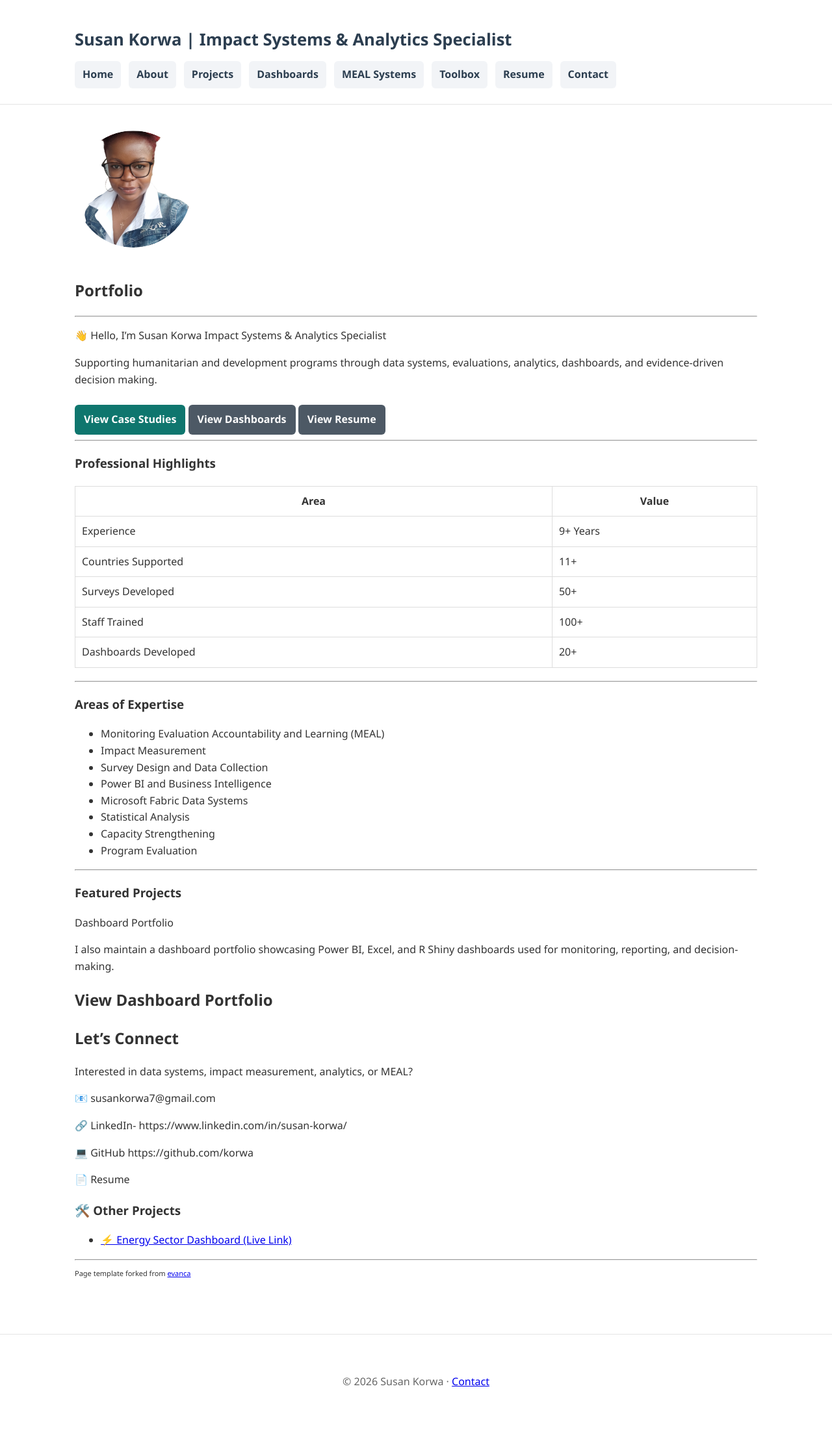
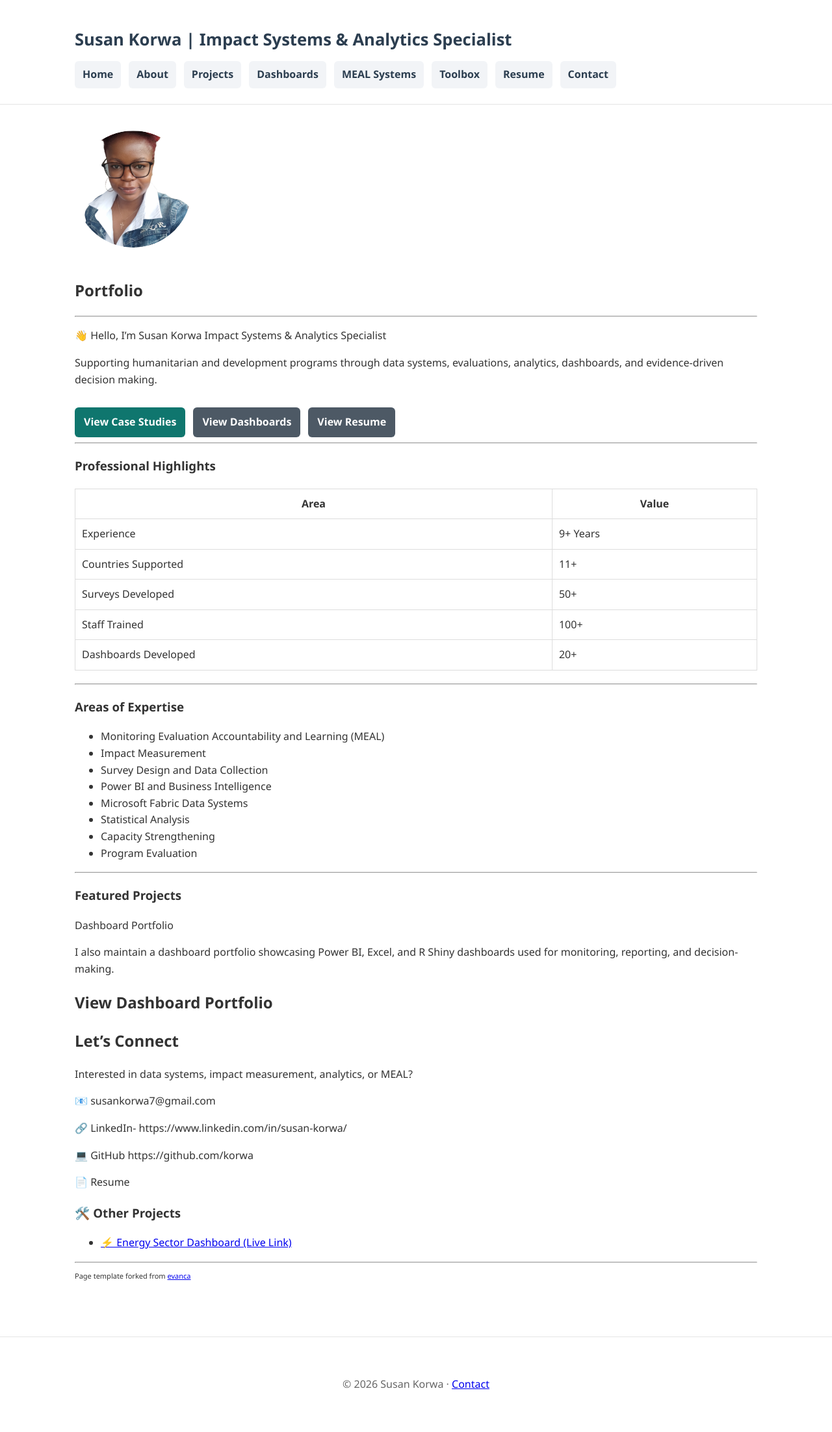
Before and after one commit to korwa/korwa.github.io, a Jekyll site: the page built from index.md, in a window 1280 px wide. Shown: the whole page at 65% size. Built offline with Jekyll 4.4.1, drawn with Linux system fonts in a browser that asks for light colours.

Commit message:
Add responsive hero actions styles

```diff
--- a/assets/css/style.css
+++ b/assets/css/style.css
@@ -146,3 +146,23 @@ footer {
 .btn.secondary {
   background: #4d5965;
 }
+.hero-actions {
+  display: flex;
+  flex-wrap: wrap;
+  gap: 12px;
+  margin-top: 20px;
+}
+
+.hero-actions .btn {
+  text-align: center;
+}
+
+@media (max-width: 600px) {
+  .hero-actions {
+    flex-direction: column;
+  }
+
+  .hero-actions .btn {
+    width: 100%;
+  }
+}
```
